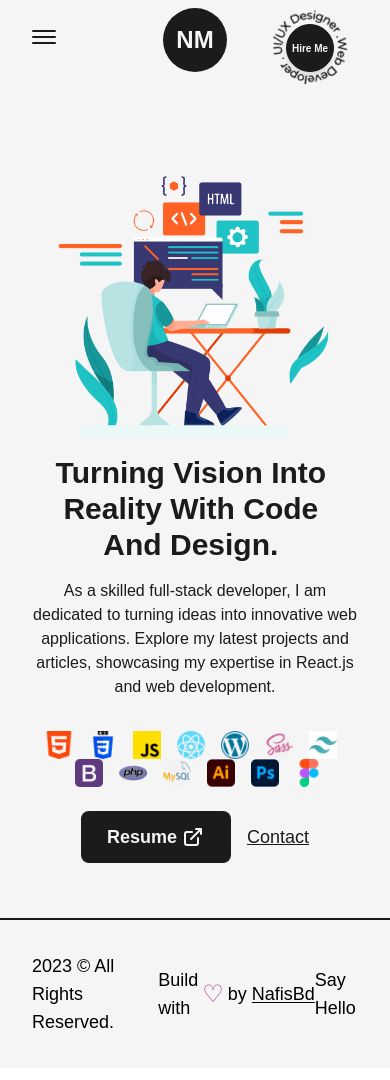
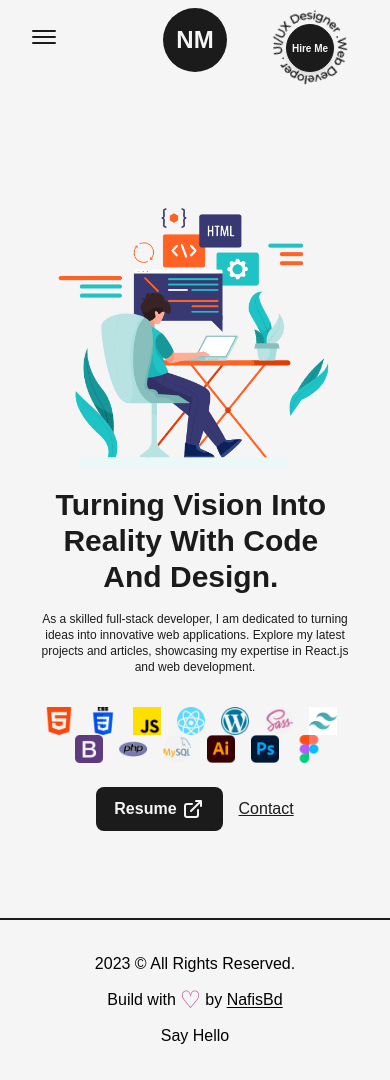
Before and after one commit to NafisMahmudAyon/Portfolio-NafisBd.com, a Next.js app: page / in a window 390 px wide. Built offline with nearby package versions, Linux system fonts and the light colour scheme.

Commit message:
portfolio website nafisbd.com index page responsive complete

```diff
--- a/src/components/Footer.js
+++ b/src/components/Footer.js
@@ -4,10 +4,10 @@ import Link from 'next/link'
 
 const Footer = () => {
   return (
-    <footer className='w-full border-t-2 border-solid border-dark font-medium text-lg dark:text-light dark:border-light'>
-        <Layout className='py-8 flex items-center justify-between'>
+    <footer className='w-full border-t-2 border-solid border-dark font-medium text-lg dark:text-light dark:border-light sm:text-base '>
+        <Layout className='py-8 flex items-center justify-between lg:flex-col lg:py-6'>
             <span>{new Date().getFullYear()} &copy; All Rights Reserved.</span>
-            <div className='flex items-center'>
+            <div className='flex items-center lg:py-2'>
               Build with <span className="text-primary dark:text-primaryDark text-2xl px-1">&#9825;</span>by&nbsp;<Link href="https://nafisbd.com" className='underline underline-offset-2'>NafisBd</Link>
             </div>
             <Link href="mailto:nafismahmudayon@gmail.com" target={"_blank"} >Say Hello</Link>
--- a/src/pages/index.js
+++ b/src/pages/index.js
@@ -30,7 +30,7 @@ export default function Home() {
             <div className='w-1/2 flex flex-col items-center self-center lg:w-full lg:text-center'>
               <h1 className=''>
                 <AnimatedText text="Turning Vision Into Reality With Code And Design."  className='!text-6xl !text-left xl:!text-5xl lg:!text-center lg:!text-6xl md:!text-5xl sm:!text-3xl'/></h1>
-              <p className='my-4 text-base font-medium '>
+              <p className='my-4 text-base font-medium md:text-sm sm:text-xs'>
                 As a skilled full-stack developer, I am dedicated to turning ideas into innovative web applications. Explore my latest projects and articles, showcasing my expertise in React.js and web development.
               </p>
               <div className='my-4 w-full  flex items-center justify-center'>
@@ -38,10 +38,10 @@ export default function Home() {
               </div>
               <div className="flex items-center self-start mt-2 lg:self-center">
                 <Link href="/dummy.pdf" target={"_blank"}
-                className="flex items-center bg-dark text-light py-2.5 px-6 rounded-lg text-lg font-semibold hover:bg-light dark:bg-light dark:text-dark hover:dark:bg-dark hover:dark:text-light hover:dark:border-light hover:text-dark border-2 border-solid border-transparent hover:border-dark " download={true}
+                className="flex items-center bg-dark text-light py-2.5 px-6 rounded-lg text-lg font-semibold hover:bg-light dark:bg-light dark:text-dark hover:dark:bg-dark hover:dark:text-light hover:dark:border-light hover:text-dark border-2 border-solid border-transparent hover:border-dark md:p-2 md:px-4 md:text-base " download={true}
                 >Resume <LinkArrow className={"w-6 ml-1"} /></Link>
                 <Link href="mailto:nafismahmudayon@gmail.com" target={"_blank"}
-                className='ml-4 text-lg font-medium capitalize text-dark underline dark:text-light'
+                className='ml-4 text-lg font-medium capitalize text-dark underline dark:text-light md:text-base'
                 >Contact</Link>
               </div>
 
```
